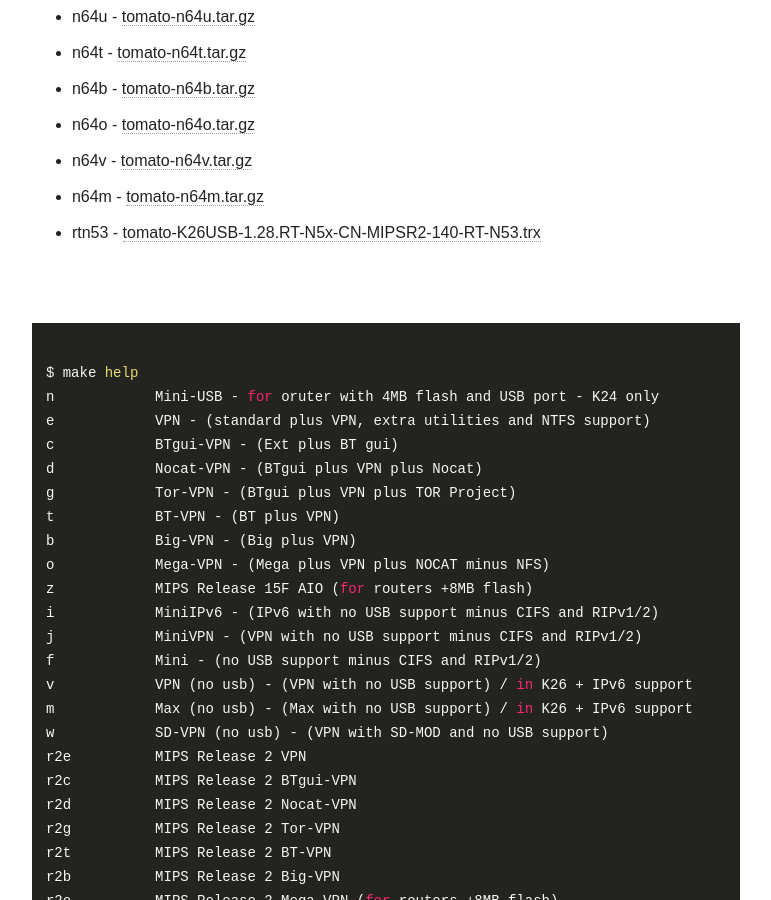
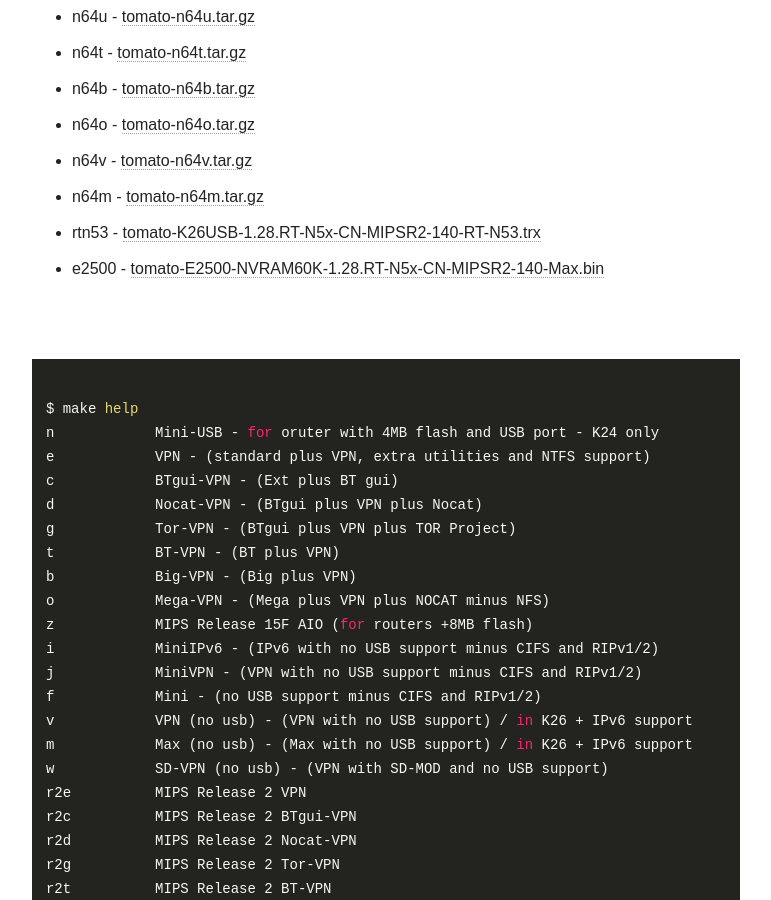
Before and after one commit to oglopss/tomato-ci-ctf-jekyll, a Jekyll site: the page built from index.html, in a window 1280 px wide and 900 px high, scrolled down 1747 px. Shown: the whole window, without its empty margins (254-1025 px from the left). Built offline with Jekyll 4.4.1, drawn with Linux system fonts in a browser that asks for light colours; nearby versions of some CDN libraries.

Commit message:
Travis build 3 e2500 pushed to gh-pages

```diff
--- a/_data/ss.yml
+++ b/_data/ss.yml
@@ -38,3 +38,4 @@ files:
   - 0039 n64m tomato-n64m.tar.gz
   - 0037 n64o tomato-n64o.tar.gz
   - 0040 rtn53 tomato-K26USB-1.28.RT-N5x-CN-MIPSR2-140-RT-N53.trx
+  - 0041 e2500 tomato-E2500-NVRAM60K-1.28.RT-N5x-CN-MIPSR2-140-Max.bin
```
Also changed, not shown: 1 other file.
